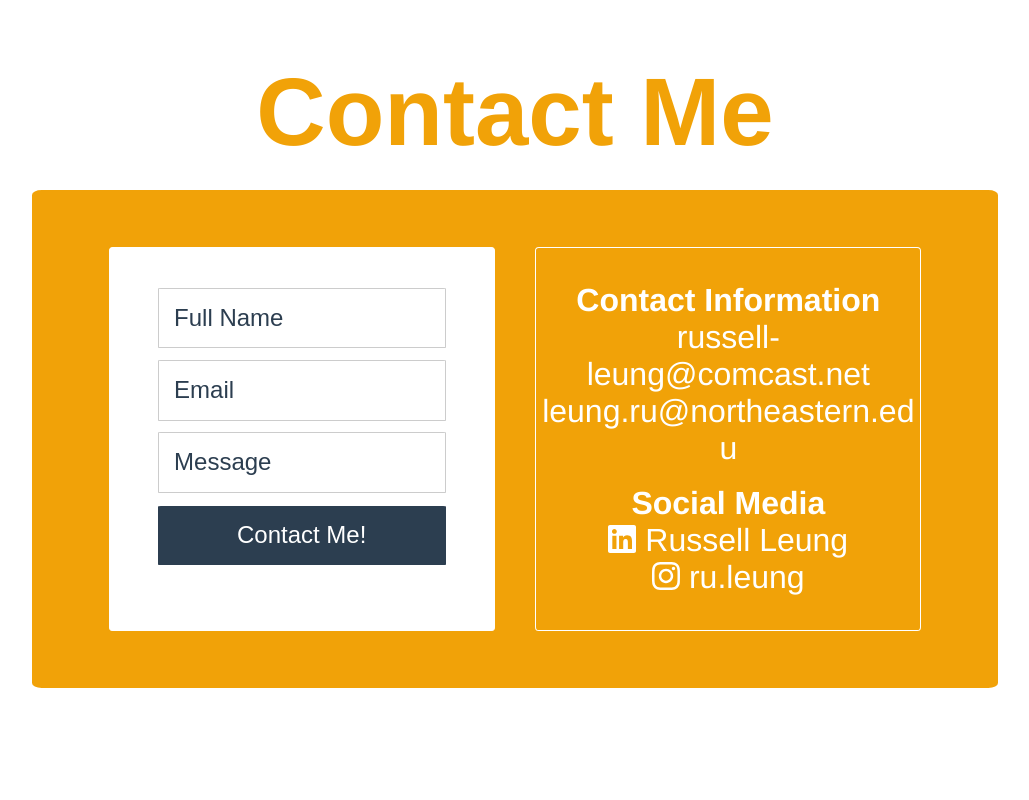
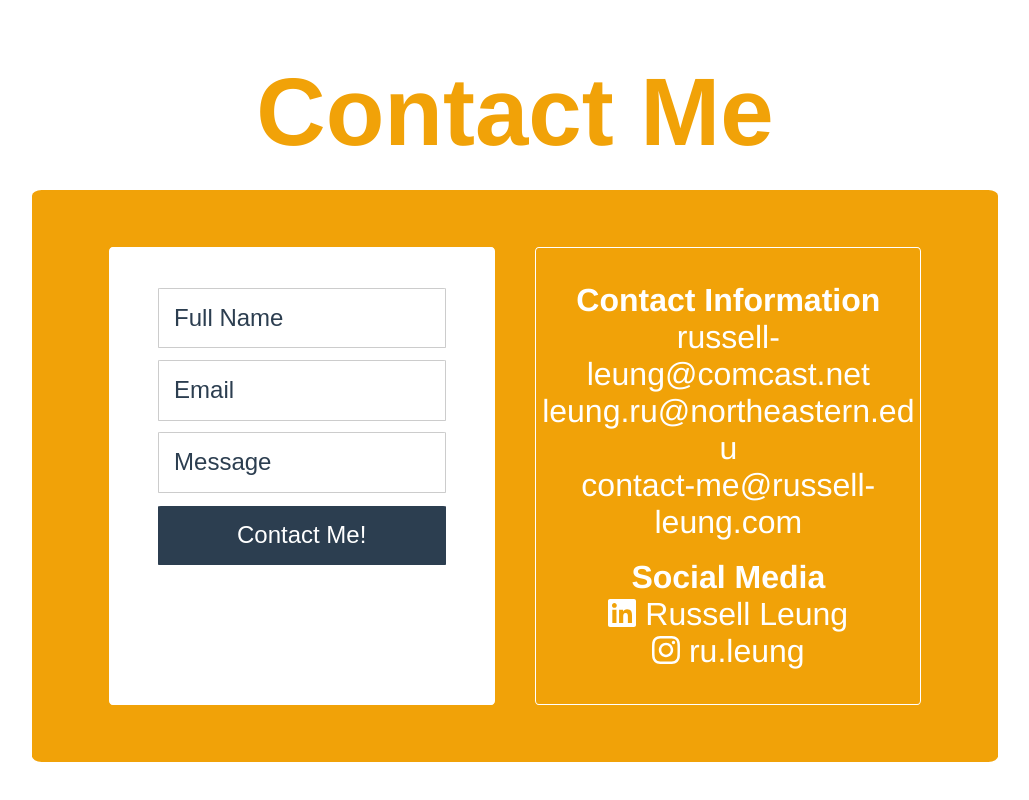
Before and after one commit to russell-leung/Personal-Website, a Vue app: page / in a window 1280 px wide. Shown: the part 2866-3666 px from the top of the page, without its empty margins (125-1154 px from the left). Before the commit the page ends 3640 px from the top, so only its background shows below. Built offline with nearby package versions, Linux system fonts and the light colour scheme.

Commit message:
Add @russell-leung.com domain email to contact me page

```diff
--- a/src/components/ContactPage.vue
+++ b/src/components/ContactPage.vue
@@ -71,6 +71,7 @@ export default {
 			emails: [
 				'russell-leung@comcast.net',
 				'leung.ru@northeastern.edu',
+				'contact-me@russell-leung.com',
 			],
 			socialMedia: {
 				'linkedin': {
```
